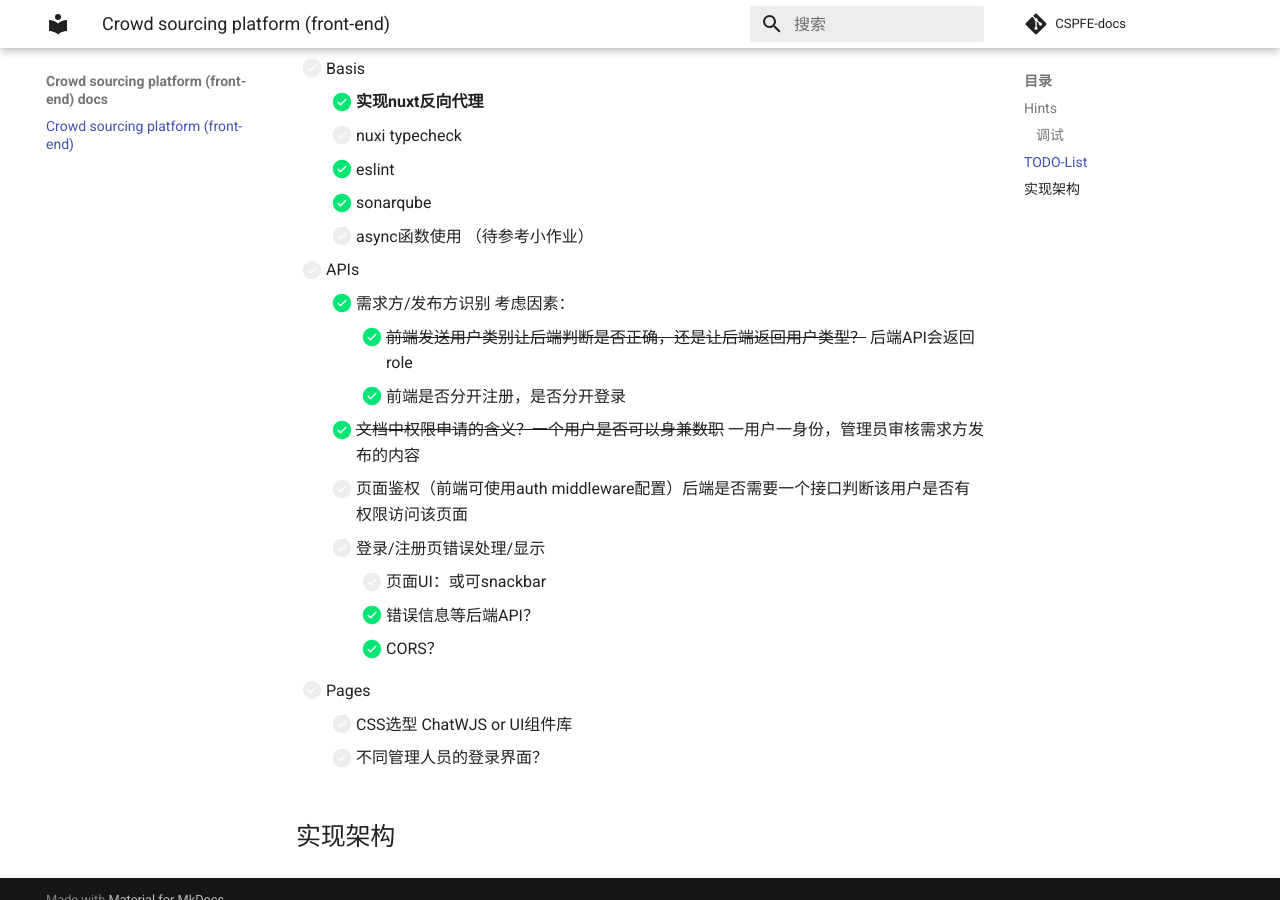
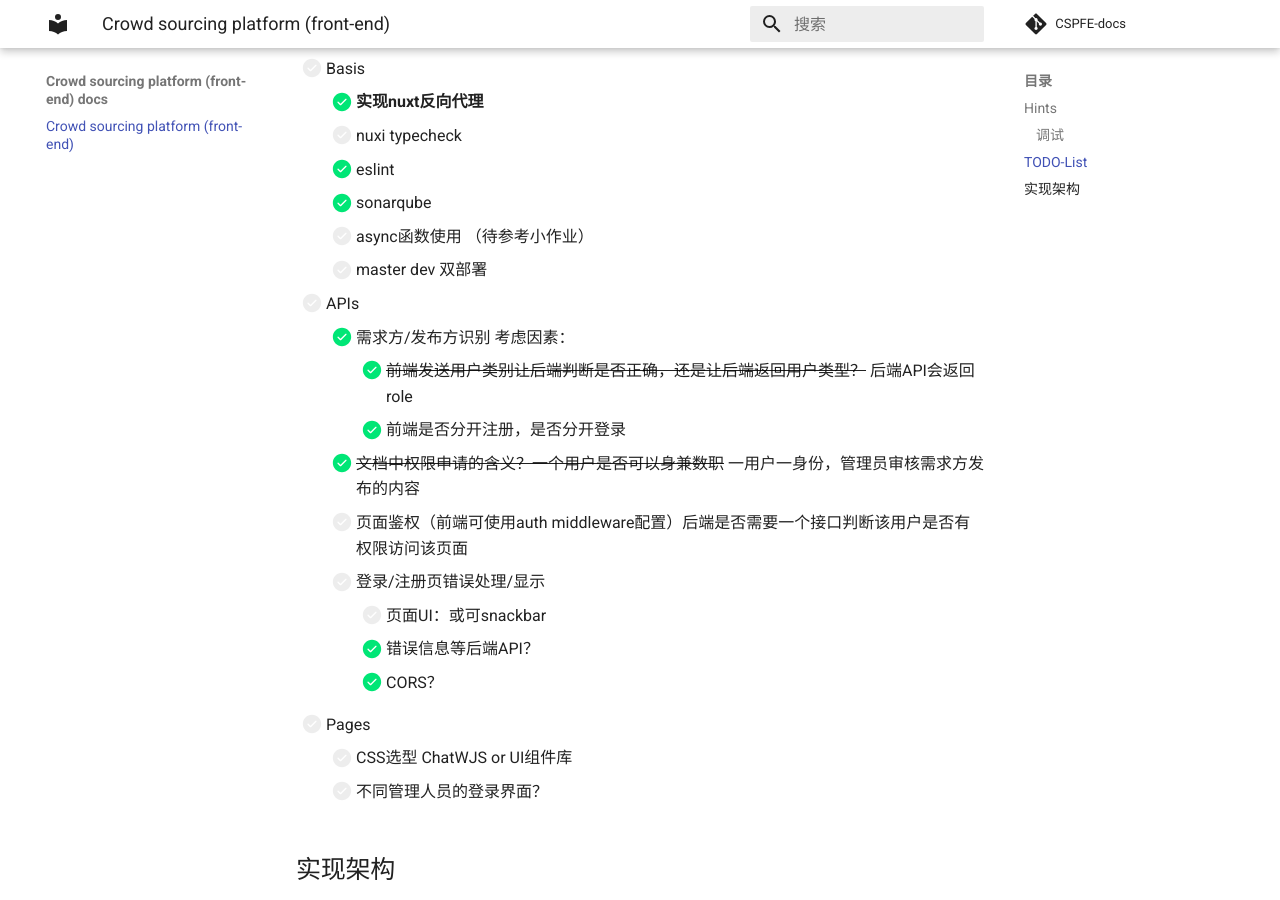
Before and after one commit to syniox/CSFE-docs, an MkDocs documentation site: the page built from docs/index.md, in a window 1280 px wide and 900 px high, scrolled down 547 px. Built offline with MkDocs 1.6.1 and Material for MkDocs 9.7.7, drawn with Linux system fonts in a browser that asks for light colours; comment, search, counter and statistics services are not loaded.

Commit message:
Update index.md

```diff
--- a/docs/index.md
+++ b/docs/index.md
@@ -20,6 +20,7 @@
     - [x] eslint
     - [x] sonarqube
     - [ ] async函数使用 （待参考小作业）
+    - [ ] master dev 双部署
 - [ ] APIs
     - [x] 需求方/发布方识别 考虑因素：
         - [x] ~~前端发送用户类别让后端判断是否正确，还是让后端返回用户类型？~~ 后端API会返回role
```
